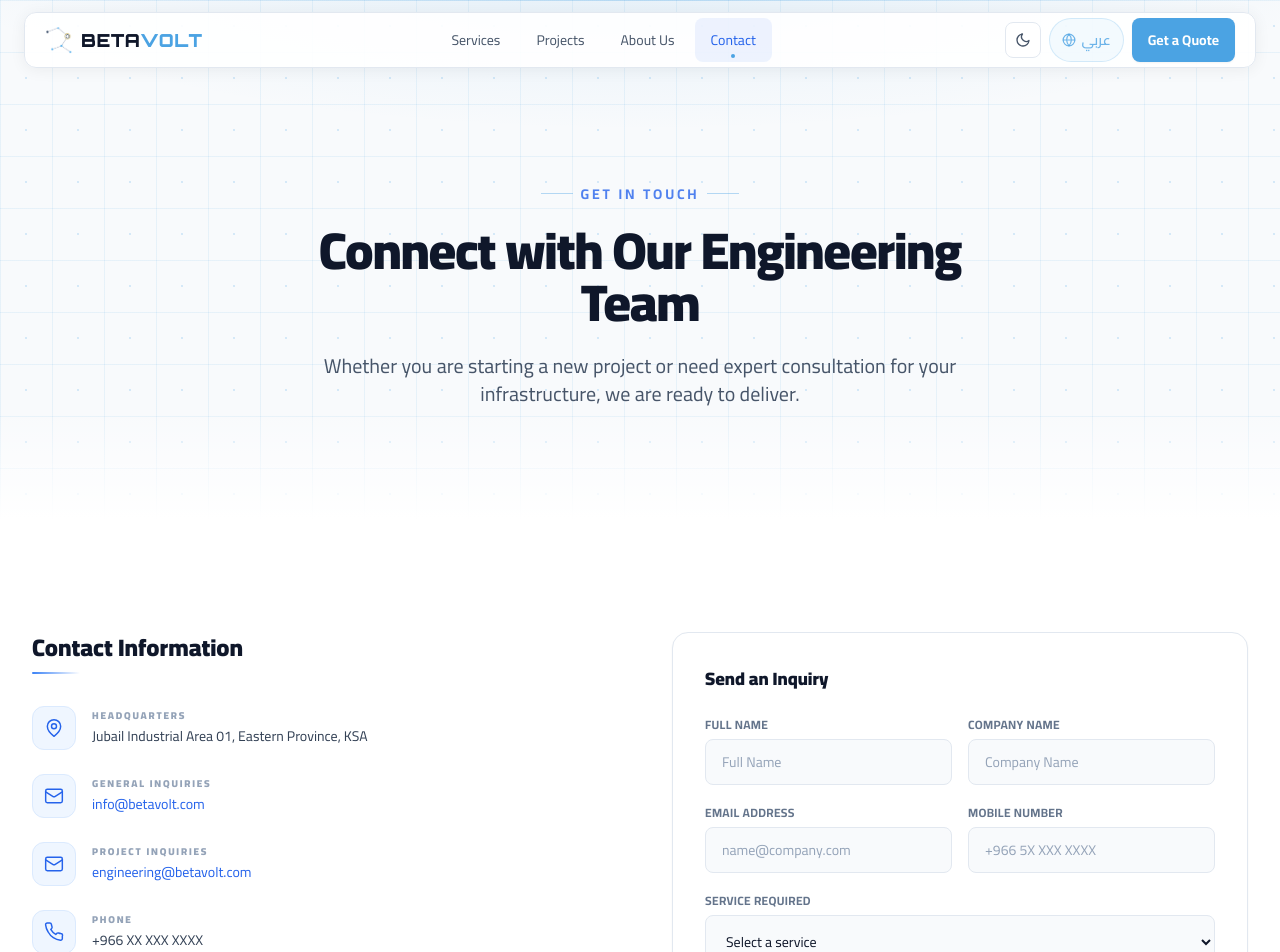
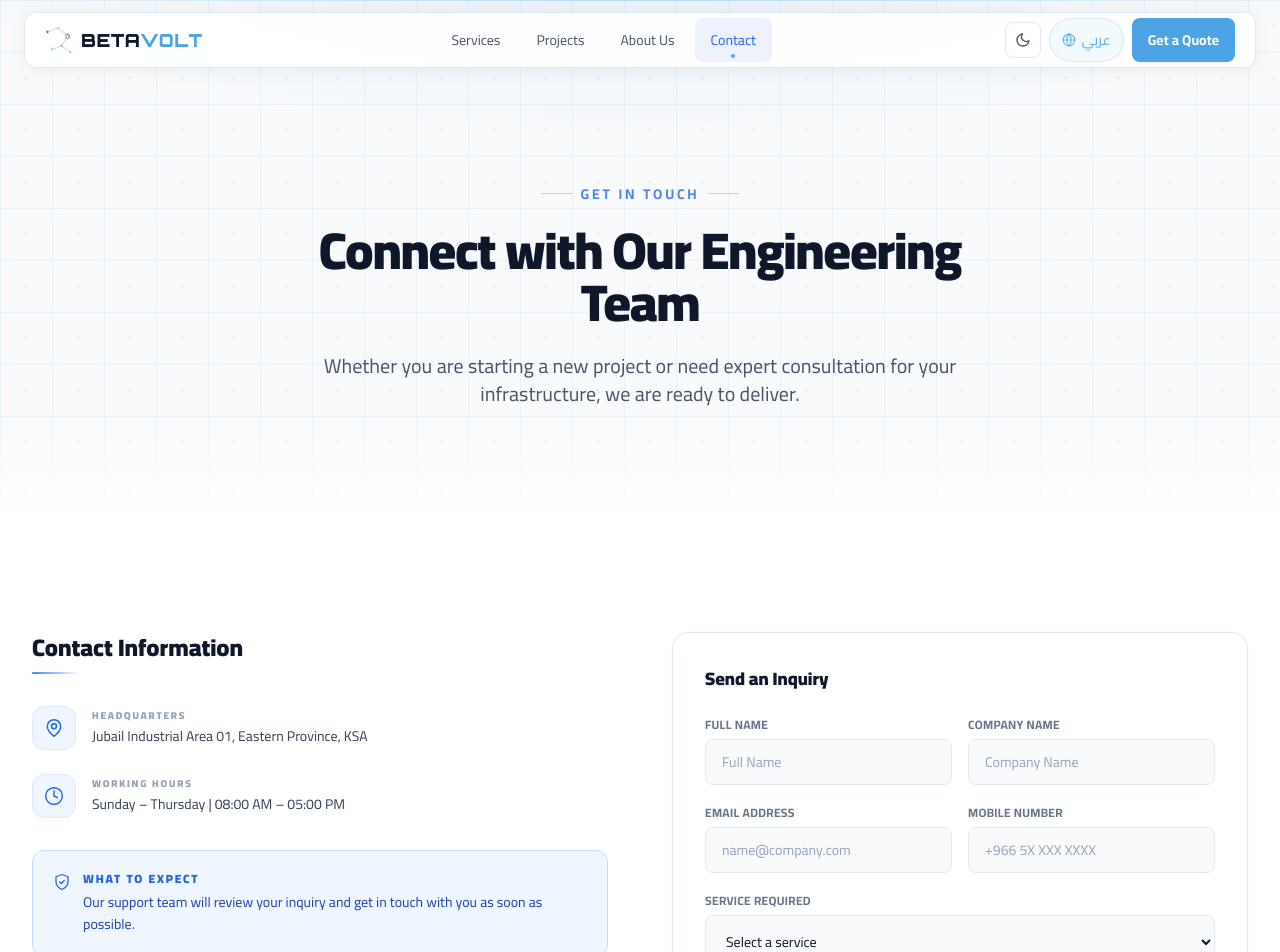
Before and after one commit to ahmdxsdk/betavolt, a Next.js app: page /en/contact in a window 1280 px wide. Shown: the top 952 px of the page. Built offline with nearby package versions, Linux system fonts and the light colour scheme; no server answers.

Commit message:
load contact details dynamically from Supabase in contact page

```diff
--- a/app/[locale]/contact/page.tsx
+++ b/app/[locale]/contact/page.tsx
@@ -1,6 +1,22 @@
 import type { Metadata } from 'next';
 import { getTranslations } from 'next-intl/server';
 import ContactForm from '@/components/sections/ContactForm';
+import { getContent } from '@/lib/content-store';
+
+interface ContactDetails {
+  email_general: string;
+  email_projects: string;
+  phone: string;
+  whatsapp: string;
+}
+
+async function loadContactDetails(): Promise<ContactDetails> {
+  try {
+    const db = await getContent('contact-details');
+    if (db) return db as unknown as ContactDetails;
+  } catch { /* fall through */ }
+  return { email_general: '', email_projects: '', phone: '', whatsapp: '' };
+}
 
 export const metadata: Metadata = {
   title: 'Contact Us – BetaVolt Engineering & Contracting',
@@ -83,8 +99,11 @@ function InfoRow({
 // ── Page ──────────────────────────────────────────────────────────────────
 
 export default async function ContactPage({ params }: Props) {
-  const { locale } = await params;
-  const t = await getTranslations('contact_page');
+  await params;
+  const [t, details] = await Promise.all([
+    getTranslations('contact_page'),
+    loadContactDetails(),
+  ]);
 
   return (
     <main className="overflow-x-hidden bg-white dark:bg-slate-900">
@@ -145,35 +164,41 @@ export default async function ContactPage({ params }: Props) {
                   {t('address_value')}
                 </InfoRow>
 
+                {details.email_general && (
                   <InfoRow icon={MailIcon} label={t('email_general_label')}>
                     <a
-                    href="mailto:info@betavolt.com"
+                      href={`mailto:${details.email_general}`}
                       className="text-blue-600 dark:text-blue-400 hover:underline"
                       dir="ltr"
                     >
-                    info@betavolt.com
+                      {details.email_general}
                     </a>
                   </InfoRow>
+                )}
 
+                {details.email_projects && (
                   <InfoRow icon={MailIcon} label={t('email_projects_label')}>
                     <a
-                    href="mailto:engineering@betavolt.com"
+                      href={`mailto:${details.email_projects}`}
                       className="text-blue-600 dark:text-blue-400 hover:underline"
                       dir="ltr"
                     >
-                    engineering@betavolt.com
+                      {details.email_projects}
                     </a>
                   </InfoRow>
+                )}
 
+                {details.phone && (
                   <InfoRow icon={PhoneIcon} label={t('phone_label')}>
                     <a
-                    href="tel:+966XXXXXXXXX"
+                      href={`tel:${details.phone.replace(/\s/g, '')}`}
                       className="hover:text-blue-600 dark:hover:text-blue-400 transition-colors"
                       dir="ltr"
                     >
-                    {t('phone_value')}
+                      {details.phone}
                     </a>
                   </InfoRow>
+                )}
 
                 <InfoRow icon={ClockIcon} label={t('hours_label')}>
                   {t('hours_value')}
```
Lines whose indentation alone changed are shown as unchanged.
